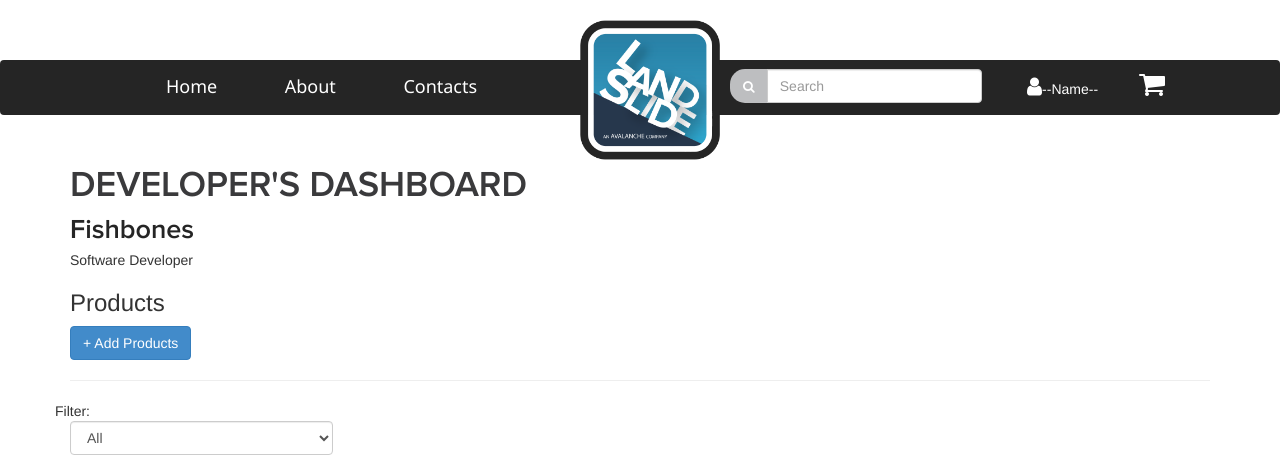
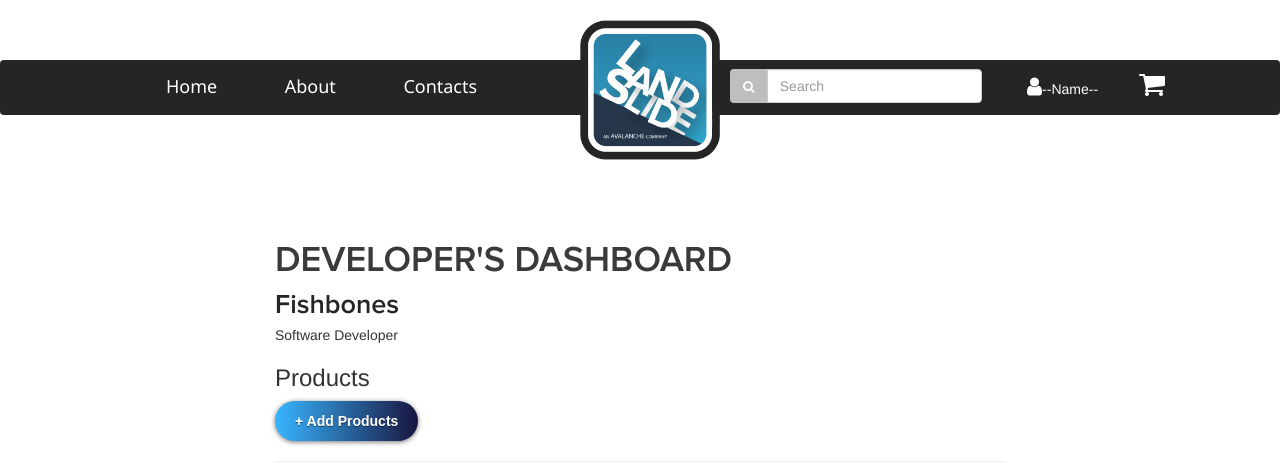
Before and after one commit to fish-bones22/landslide, a PHP site: page /dev-dashboard.php in a window 1280 px wide. Shown: the top 475 px of the page. Run offline with PHP 8.4, Linux system fonts and the light colour scheme; data comes from the database, SQL or seed files in the repository; grey boxes are pictures that could not be loaded.

Commit message:
edit dev-dashboard.php

```diff
--- a/css/style.css
+++ b/css/style.css
@@ -481,6 +481,7 @@ ul.dropdown-menu.show{
     color: #000;
 }
 .popover-cart {
+    min-width:100px;
     min-width:100px !important;
 }
 
@@ -488,6 +489,6 @@ ul.dropdown-menu.show{
 .dashboard-product-box{
     position: relative;
     background: #bdbec0;
-    padding: 10px;
-    margin: 10px;
+    padding: 15px;
+    margin: 15px;
 }
--- a/dev-dashboard.php
+++ b/dev-dashboard.php
@@ -3,7 +3,7 @@
 <html lang="en">
 <head>
 	<title>Dashboard</title>
-	<link href="vendors/bootstrap/css/bootstrap3/bootstrap.min.css" rel="stylesheet" type="text/css" />
+	<link href="vendors/bootstrap3/css/bootstrap.min.css" rel="stylesheet" type="text/css" />
 	<link href="css/style.css" rel="stylesheet" type="text/css" />
 </head>
 	<?php include 'navbar.php';?>
@@ -21,23 +21,25 @@
 				$dev = Developer::getDeveloperById($_SESSION["userid"]);
 
 		 ?>
-
+		 <div class="lh-75">&nbsp;</div>
+		<div class="col-md-2"></div>
+		<div class="col-md-8">
 			<div class="f-36">DEVELOPER'S DASHBOARD</div>
 			<div class="f-27"><?php echo $dev->dev_name;?></div>
 			<div><?php echo $dev->dev_description;?></div>
 			<!-- First Section -->
-		<div class="">
+			<div>
 
 				<div class="form-inline">
 					<h3>Products </h3>
 					<div class="">
-					<a href="dev-dashboard-add.php" class="btn btn-primary">+ Add Products</a>
+						<a href="dev-dashboard-add.php" class="btn-landslide">+ Add Products</a>
 					</div>
 				</div>
 				<hr />
 
 				<div class="row">
-				<div class="col-auto">Filter:</div>
+					<div class="col-auto f-17">Filter:</div>
 					<div class="col-sm-3">
 						<select class="form-control" id="status-filter">
 							<option value="-1">All</option>
@@ -47,7 +49,6 @@
 						</select>
 					</div>
 				</div>
-			<br>
 
 				<!-- TODO:
 
@@ -81,29 +82,28 @@
 							$approval = "Approved";
 							$approval_class = "text-success";
 						}
-
-						echo "
+				?>
 				<div class='row dashboard-product-box'>
-									<a href='product.php?id=$prod->id'>
+					<a href='product.php?id=<?php echo $prod->id ?>'>
 						<div class='col-md-2 col-xs-2'>
-											<img class='product_thumbnail' src='".$prod->icon_location."' />
+							<img class='product_thumbnail' src='<?php echo $prod->icon_location; ?>' />
 						</div>
 					</a>
 					<div class='col-md-10 col-xs-9'>
 						<div>
-											<strong><a href='product.php?id=$prod->id'>".$prod->name."</a></strong>
+							<strong><a href='product.php?id= <?php echo $prod->id ?>'> <?php echo $prod->name ?></a></strong>
 							<br>
-											<a href='dev-dashboard-add.php?id=$prod->id' class='small'>Edit</a>
-											<a href='#' class='small'>Delete</a>
+							<a href='dev-dashboard-add.php?id= <?php echo $prod->id ?>' class='small text-warning'>Edit</a>
+							<a href='#' class='small text-danger'>Delete</a>
 
-											<div class='col-auto small ".$approval_class."'>".$approval."</div>
-											<div class='col-auto text-muted small'>Downloads: ".$prod->downloads."</div>
-											<div class='col-auto text-muted small'>".$prod->timestamp."</div>
+							<div class='col-auto small " <?php echo $approval_class ?>"'><?php echo $approval ?></div>
+							<div class='col-auto text-muted small'>Downloads: <?php echo $prod->downloads ?></div>
+							<div class='col-auto text-muted small'><?php echo $prod->timestamp ?></div>
 						</div>
 					</div>
-								</div>";
+				</div>
 
-					}
+				<?php	}
 
 				}
 
@@ -113,23 +113,26 @@
 
 
 			<!-- Second Section -->
-		<div class="">
+			<div class="row">
 
-			<h3>Information</h3>
+				<h3 class="f-24">Information</h3>
 				<hr />
 				<!-- TODO:
 Create PHP script to update the following information
 -->
-			<div class="">Total Revenue:&emsp;20342 AC</div>
-			<div class="">Total Downloads:&emsp;5525</div>
+				<div class="f-17">Total Revenue:&emsp;20342 AC</div>
+				<div class="f-17">Total Downloads:&emsp;5525</div>
 
 			</div>
 
 
 		</div>
-
+		</div>
+		<div class="col-md-2"></div>
+		<div class="lh-75">&nbsp;</div>
+<?php include 'footer.php'?>
 	<script type="text/javascript" src="vendors/jquery/jquery.min.js"></script>
 	<script type="text/javascript" src="vendors/bootstrap/js/popper.min.js"></script>
-	<script type="text/javascript" src="vendors/bootstrap/js/bootstrap.min.js"></script>
+	<script type="text/javascript" src="vendors/bootstrap3/js/bootstrap.min.js"></script>
 </body>
 </html>
--- a/product.php
+++ b/product.php
@@ -44,7 +44,7 @@
 				<div class="f-24"><?php echo $prod->owner_name; ?></div>
 				<?php
 					if ($_SESSION["userid"] == $prod->owner) {
-						echo "<a href='dev-dashboard-add.php?id=$prod->id' class='f-17'>Edit</a>";
+						echo "<a href='dev-dashboard-add.php?id=$prod->id' class='f-17 text-warning'>Edit</a>";
 					}
 				?>
 				<div class="text-danger"><?php if ($prod->approval != 1) echo "<strong>This product is not yet approved by the admin.</strong> You are able to view this because you are a developer. Normal users will not be able to view this product." ?></div>
```
Lines whose indentation alone changed are shown as unchanged.
